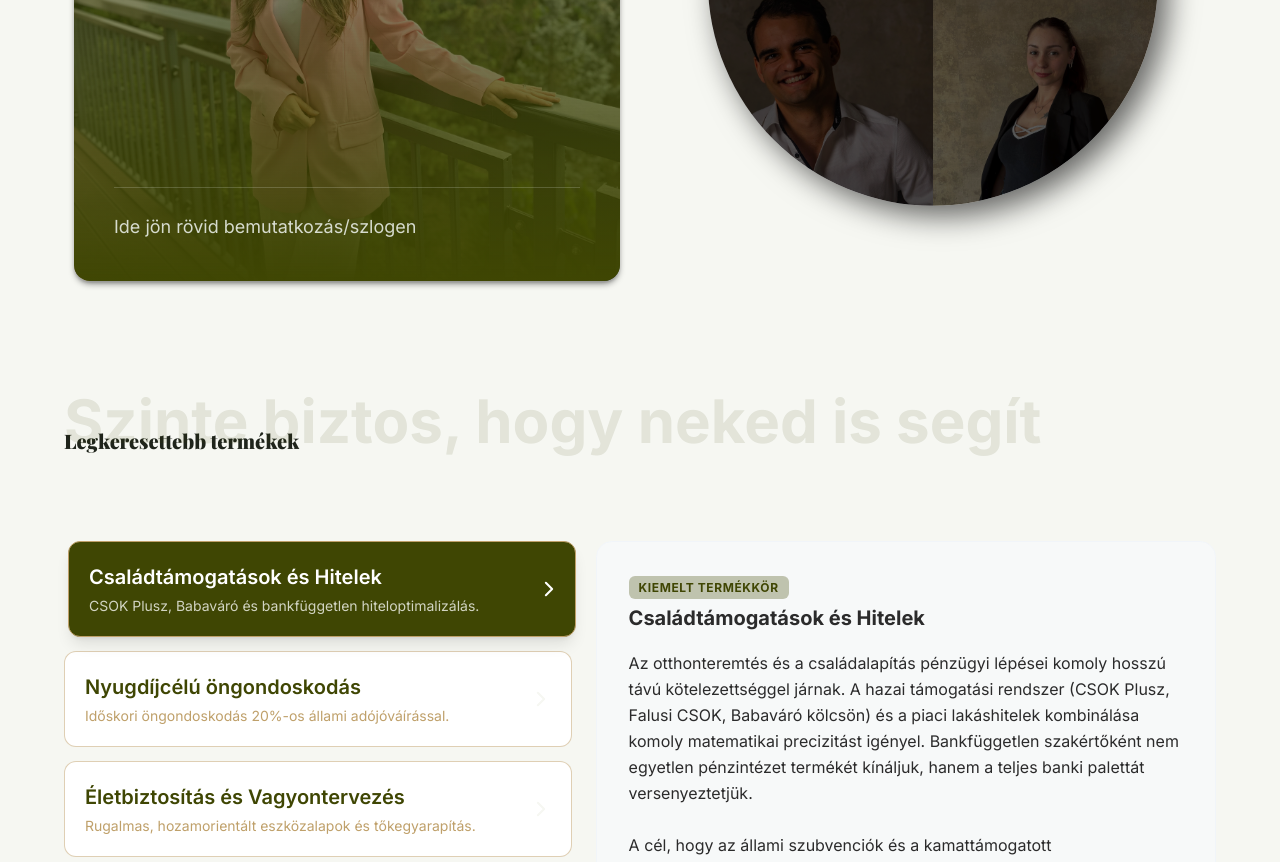
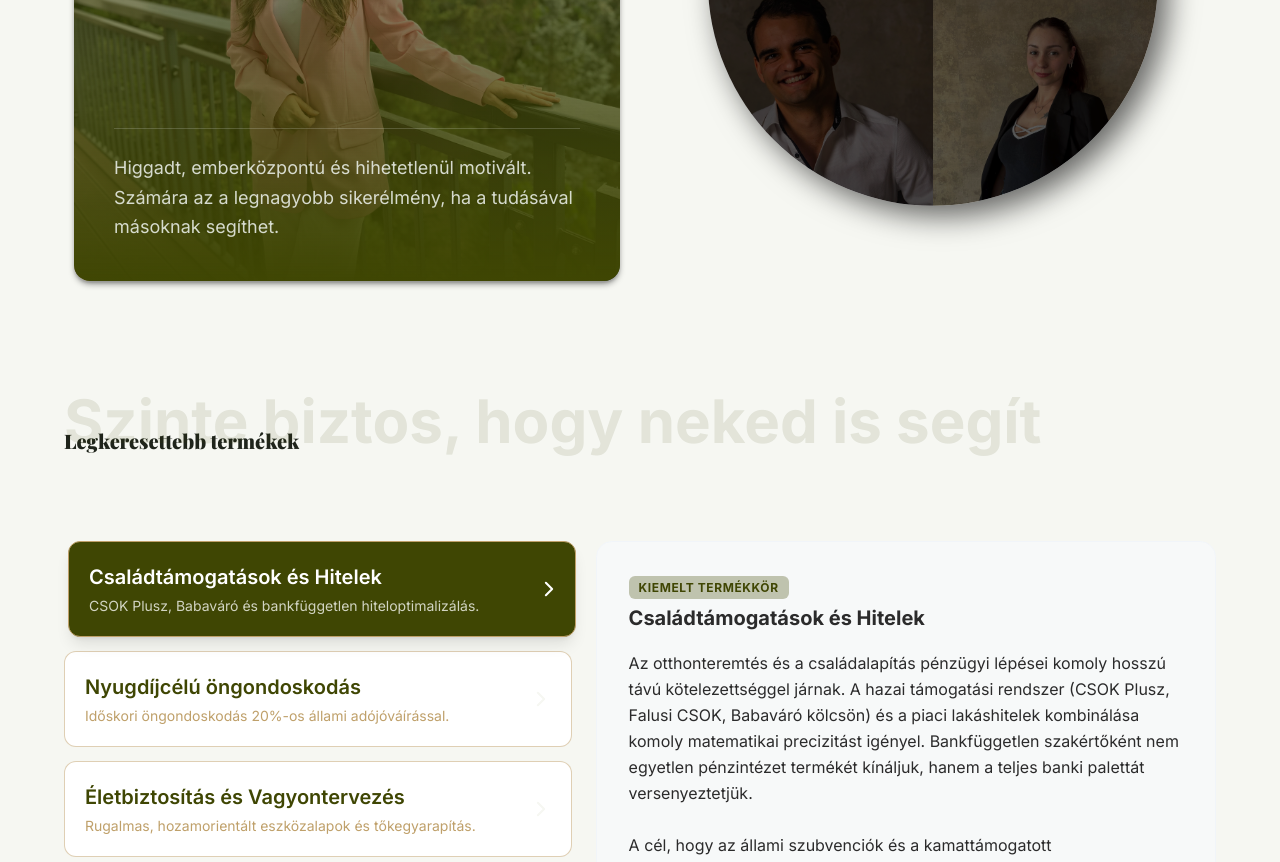
Before and after one commit to Quruzslo/sya-solutions, a Next.js app: page / in a window 1280 px wide. Shown: the part 3880-4742 px from the top of the page. Built offline with nearby package versions, Linux system fonts and the light colour scheme; a web font is replaced by a local one.

Commit message:
Team card

```diff
--- a/components/section3/sectionThree.jsx
+++ b/components/section3/sectionThree.jsx
@@ -14,7 +14,7 @@ export default function SectionOne() {
     image: Zso,
     title: "Tanácsadó",
     name: "Szőgyényi Zsófia",
-    desc: "Ide jön rövid bemutatkozás/szlogen",
+    desc: "Higgadt, emberközpontú és hihetetlenül motivált. Számára az a legnagyobb sikerélmény, ha a tudásával másoknak segíthet.",
     isActive: 2,
   });
 
```
